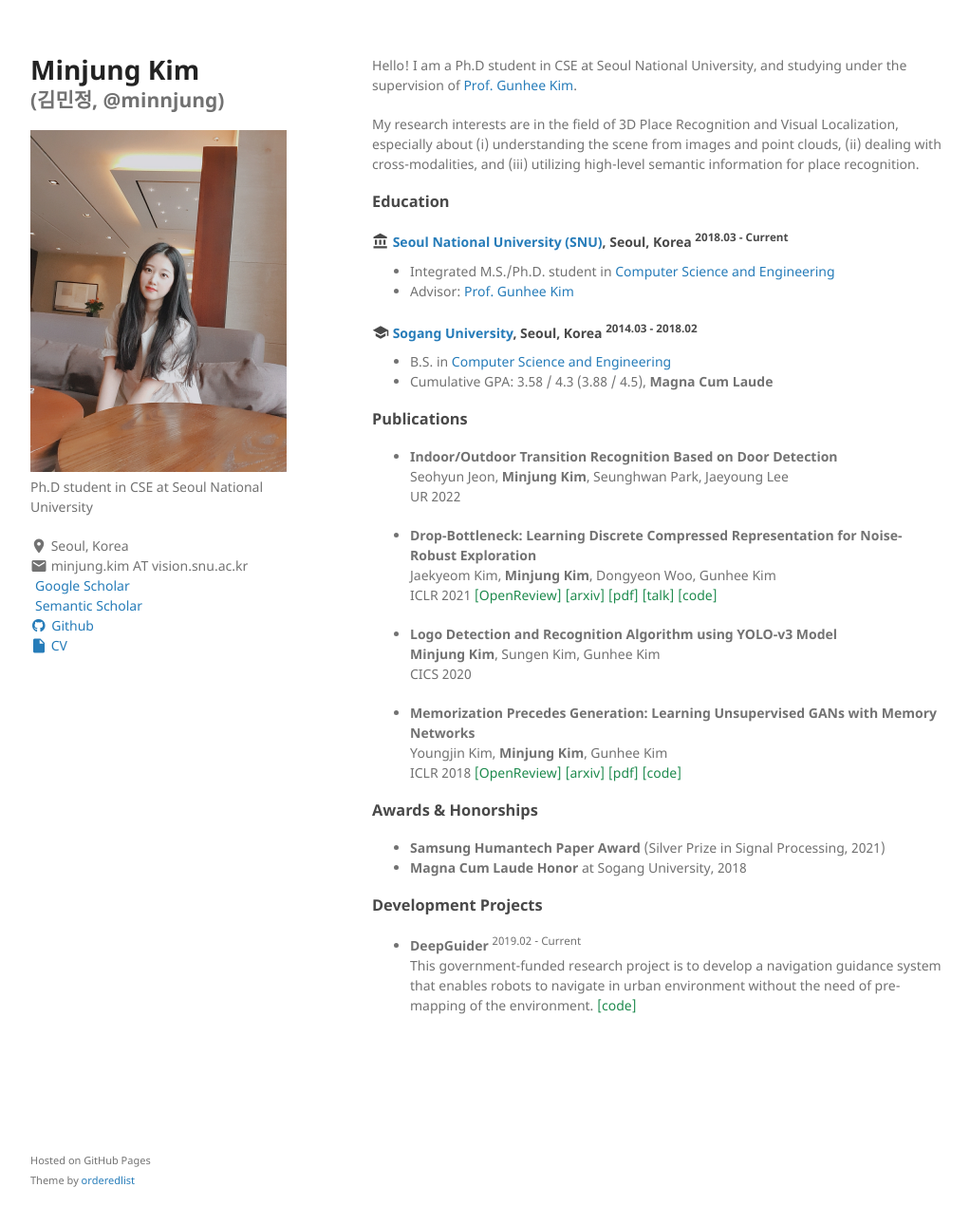
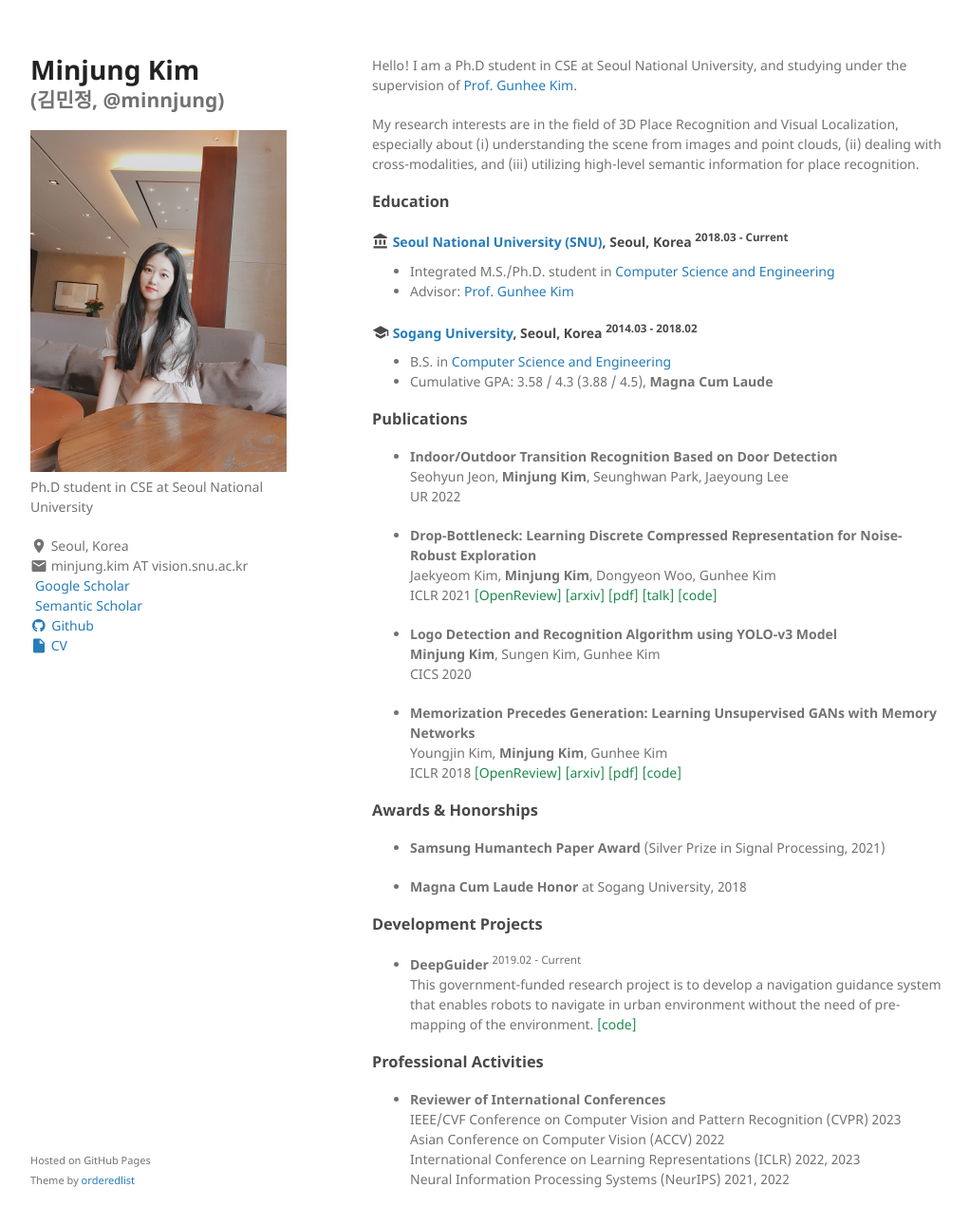
Before and after one commit to minnjung/minnjung.github.io, a Jekyll site: the page built from index.md, in a window 1280 px wide and 1322 px high. Shown: the top 1290 px of the window at 95% size, without its empty margins (128-1150 px from the left). Built offline with Jekyll 4.4.1, drawn with Linux system fonts in a browser that asks for light colours; a style sheet for code colours, icons or effects is not loaded.

Commit message:
Update index.md

```diff
--- a/index.md
+++ b/index.md
@@ -44,7 +44,6 @@ and (iii) utilizing high-level semantic information for place recognition.
 Seohyun Jeon, **Minjung Kim**, Seunghwan Park, Jaeyoung Lee <br/>
 UR 2022
 
-
 - **Drop-Bottleneck: Learning Discrete Compressed Representation for Noise-Robust Exploration** <br/>
 Jaekyeom Kim, **Minjung Kim**, Dongyeon Woo, Gunhee Kim <br/>
 ICLR 2021
@@ -54,11 +53,9 @@ ICLR 2021
 <a class="code" href="https://iclr.cc/virtual/2021/poster/3127">[talk]</a>
 <a class="code" href="https://github.com/jaekyeom/drop-bottleneck">[code]</a>
 
-
 - **Logo Detection and Recognition Algorithm using YOLO-v3 Model** <br/>
 **Minjung Kim**, Sungen Kim, Gunhee Kim <br/>
 CICS 2020
-
 
 - **Memorization Precedes Generation: Learning Unsupervised GANs with Memory Networks** <br/>
 Youngjin Kim, **Minjung Kim**, Gunhee Kim <br/>
@@ -73,6 +70,7 @@ ICLR 2018
 ### Awards & Honorships
 
 - [**Samsung Humantech Paper Award**](https://humantech.samsung.com/saitext/intro.do) (Silver Prize in Signal Processing, 2021)
+
 - **Magna Cum Laude Honor**
 at Sogang University, 2018
 
@@ -82,3 +80,12 @@ at Sogang University, 2018
 - **DeepGuider** <sup>2019.02 - Current</sup> <br/>
 This government-funded research project is to develop a navigation guidance system that enables robots to navigate in urban environment without the need of pre-mapping of the environment.
 <a class="code" href="https://github.com/deepguider/DeepGuider">[code]</a>
+
+
+### Professional Activities
+
+- **Reviewer of International Conferences** <br/>
+IEEE/CVF Conference on Computer Vision and Pattern Recognition (CVPR) 2023 <br/>
+Asian Conference on Computer Vision (ACCV) 2022 <br/>
+International Conference on Learning Representations (ICLR) 2022, 2023 <br/>
+Neural Information Processing Systems (NeurIPS) 2021, 2022 <br/>
```
